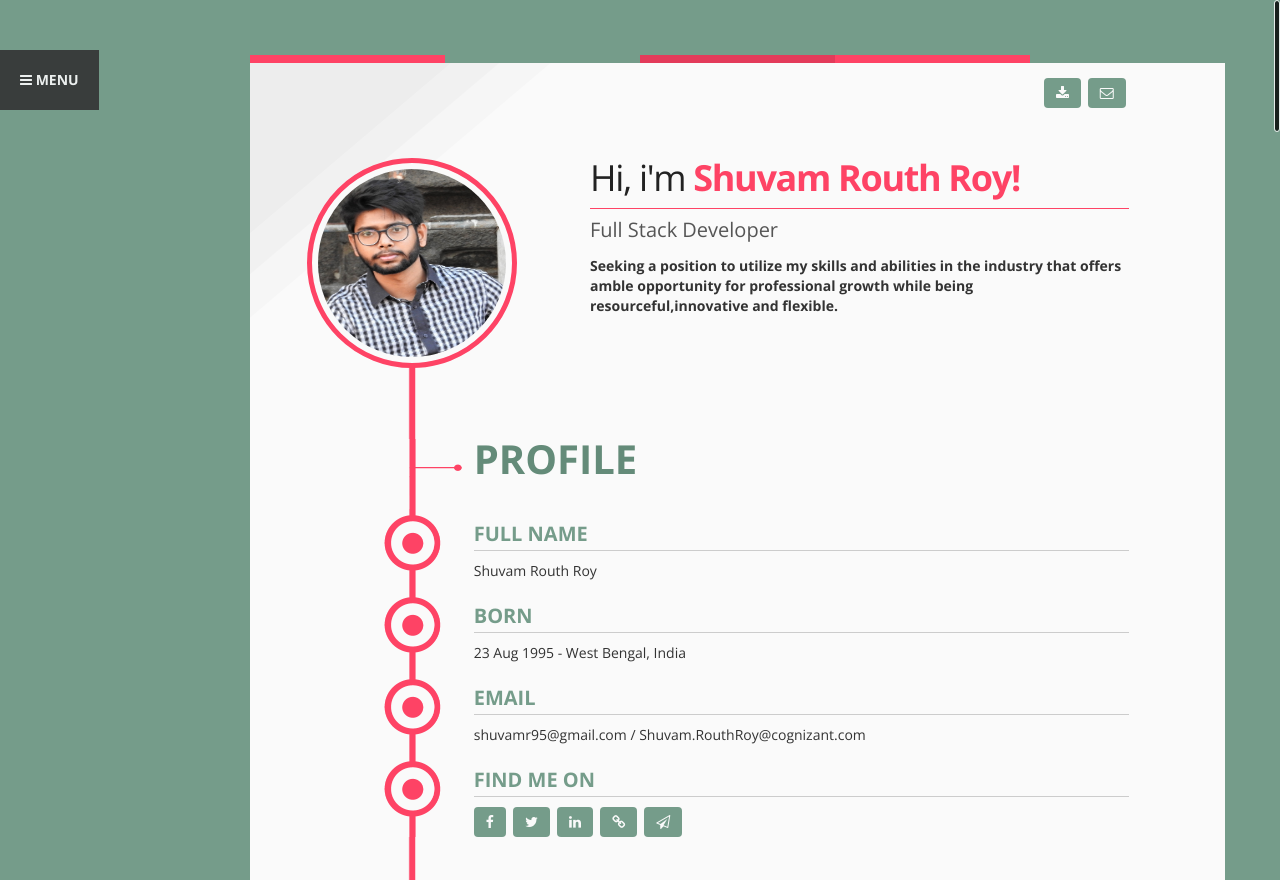
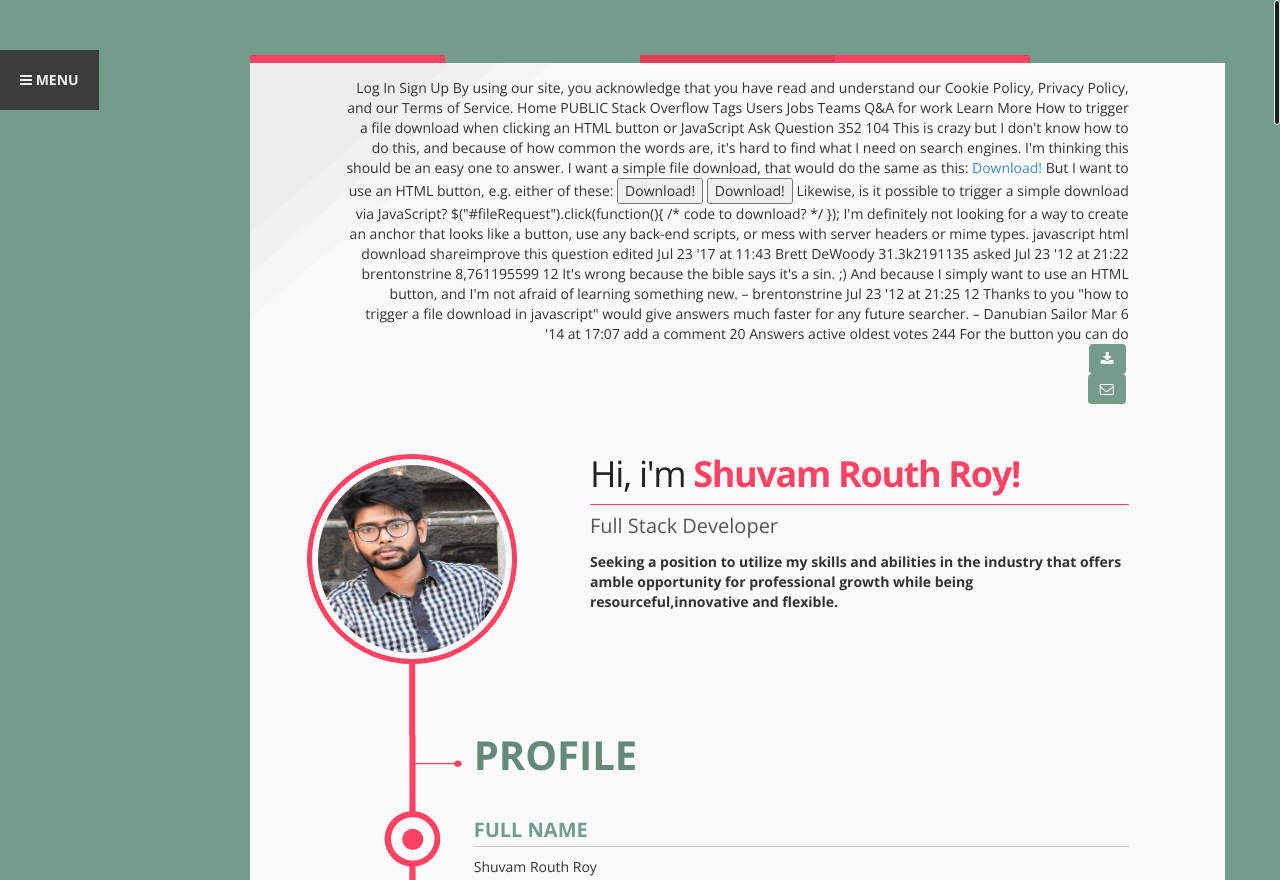
Before and after one commit to shuvam7/shuvam7.github.io, a plain HTML site: page view/vertica/themes/index.html in a window 1280 px wide. Shown: the top 880 px of the page. Drawn offline with nearby package versions, Linux system fonts and the light colour scheme.

Commit message:
update index

```diff
--- a/view/vertica/themes/index.html
+++ b/view/vertica/themes/index.html
@@ -146,10 +146,68 @@
       <div class="row">
         <div class="header-buttons col-md-10 col-md-offset-1">
           <!-- Download Resume Button -->
+          Log In Sign Up
+By using our site, you acknowledge that you have read and understand our Cookie Policy, Privacy Policy, and our Terms of Service.
+
+Home
+PUBLIC
+Stack Overflow
+Tags
+Users
+Jobs
+Teams
+Q&A for work
+Learn More
+How to trigger a file download when clicking an HTML button or JavaScript
+Ask Question
+
+
+352
+
+
+104
+This is crazy but I don't know how to do this, and because of how common the words are, it's hard to find what I need on search engines. I'm thinking this should be an easy one to answer.
+
+I want a simple file download, that would do the same as this:
+
+<a href="file.doc">Download!</a>
+But I want to use an HTML button, e.g. either of these:
+
+<input type="button" value="Download!">
+<button>Download!</button>
+Likewise, is it possible to trigger a simple download via JavaScript?
+
+$("#fileRequest").click(function(){ /* code to download? */ });
+I'm definitely not looking for a way to create an anchor that looks like a button, use any back-end scripts, or mess with server headers or mime types.
+
+javascript html download
+shareimprove this question
+edited Jul 23 '17 at 11:43
+
+Brett DeWoody
+31.3k2191135
+asked Jul 23 '12 at 21:22
+
+brentonstrine
+8,761195599
+12
+It's wrong because the bible says it's a sin. ;) And because I simply want to use an HTML button, and I'm not afraid of learning something new. – brentonstrine Jul 23 '12 at 21:25
+12
+Thanks to you "how to trigger a file download in javascript" would give answers much faster for any future searcher. – Danubian Sailor Mar 6 '14 at 17:07
+add a comment
+20 Answers
+active oldest votes
+
+244
+
+For the button you can do
+
+<form method="get" action="Shuvam_Routh_Roy(737138).docx">
           <a href="#" class="btn btn-default btn-top-resume"><i class="fa fa-download"></i><span class="btn-hide-text">Download my resume</span></a>
-          <!-- /Download Resume Button -->
+          </form>
+  <!-- /Download Resume Button -->
           <!-- Mail Button -->
-          <a href="#" class="btn btn-default btn-top-message"><i class="fa fa-envelope-o"></i><span class="btn-hide-text">Send me a message</span></a>
+          <button type="submit" class="btn btn-default btn-top-message"><i class="fa fa-envelope-o"></i><span class="btn-hide-text">Send me a message</span></button>
           <!-- /Mail Button -->
         </div>
       </div>
@@ -798,10 +856,10 @@
               <div class="col-md-8 content-wrap bg1">
                 <div class="line-content">
                   <!-- Subtitle -->
-                  <h3 class="section-item-title-1">Movie</h3>
+                  <h3 class="section-item-title-1">Movies</h3>
                   <!-- /Subtitle -->
                   <!-- content -->
-                  <p>Science Friction and Adventure type of movies.</p>
+                  <p>Science Fiction and Adventure type of movies.</p>
                   <!-- /Content -->
                 </div>
               </div>
```
